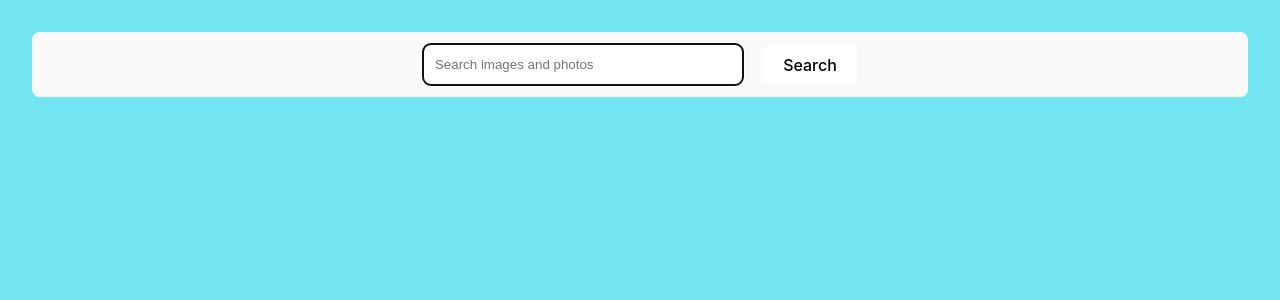
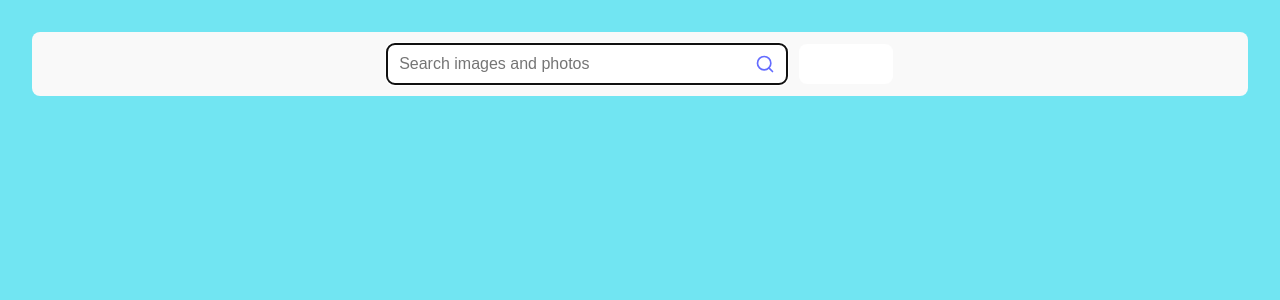
Before and after one commit to mintjam69/goit-react-hw-04, a React (Vite) app: page / in a window 1280 px wide. Shown: the top 300 px of the page. Built offline with nearby package versions, Linux system fonts and the light colour scheme.

Commit message:
add icon in search

```diff
--- a/src/components/SearchBar/SearchBar.jsx
+++ b/src/components/SearchBar/SearchBar.jsx
@@ -1,5 +1,6 @@
 import toast from "react-hot-toast";
 import { Field, Form, Formik } from "formik";
+import { FiSearch } from "react-icons/fi";
 
 import styles from "./SearchBar.module.css";
 
@@ -10,7 +11,7 @@ const SearchBar = ({ onSubmit }) => {
     <Formik
       initialValues={initialValues}
       onSubmit={(values, actions) => {
-        if (!values.query) {
+        if (!values.query.trim()) {
           toast.error("Please enter the value in the search field");
           return;
         }
@@ -19,6 +20,7 @@ const SearchBar = ({ onSubmit }) => {
       }}
     >
       <Form className={styles.searchForm}>
+        <div className={styles.inputWrapper}>
           <Field
             className={styles.searchInput}
             name="query"
@@ -27,7 +29,11 @@ const SearchBar = ({ onSubmit }) => {
             autoFocus
             placeholder="Search images and photos"
           />
-        <button type="submit">Search</button>
+          <FiSearch className={styles.searchIcon} />
+        </div>
+        <button type="submit" className={styles.searchButton}>
+          Search
+        </button>
       </Form>
     </Formik>
   );
--- a/src/components/SearchBar/SearchBar.module.css
+++ b/src/components/SearchBar/SearchBar.module.css
@@ -1,19 +1,58 @@
 .searchForm {
   display: flex;
   justify-content: center;
-  background-color: #8b55f0;
+  background-color: #7f47e7;
   border-radius: 8px;
   padding: 12px;
   margin-bottom: 20px;
+  gap: 12px;
+  flex-wrap: wrap;
+}
+
+.inputWrapper {
+  position: relative;
+  max-width: 400px;
+  width: 100%;
+  display: flex;
+  align-items: center;
 }
 
 .searchInput {
   border-radius: 8px;
   border-style: none;
-  margin-right: 20px;
   padding-block: 8px;
   padding-inline: 12px;
   min-width: 320px;
+  width: 100%;
+  padding-right: 36px; /* місце для іконки */
+  font-size: 16px;
+  height: 40px; /* Додай фіксовану висоту для стабільного центрування */
+}
+
+.searchIcon {
+  position: absolute;
+  right: 12px;
+  height: 20px;
+  width: 20px;
+  color: #646cff;
+  pointer-events: none;
+  top: 50%;
+  transform: translateY(-50%);
+}
+
+.searchButton {
+  padding: 10px 20px;
+  font-size: 16px;
+  background-color: #646cff;
+  color: white;
+  border: none;
+  border-radius: 8px;
+  cursor: pointer;
+  transition: background-color 0.3s ease;
+}
+
+.searchButton:hover {
+  background-color: #4c52d2;
 }
 
 @media (prefers-color-scheme: light) {
@@ -21,9 +60,11 @@
     background-color: #f9f9f9;
     color: #213547;
   }
+
   .searchForm button {
     background-color: #fff;
   }
+
   .searchForm button:hover {
     background-color: #f9f9f9;
   }
```
Lines whose indentation alone changed are shown as unchanged.
